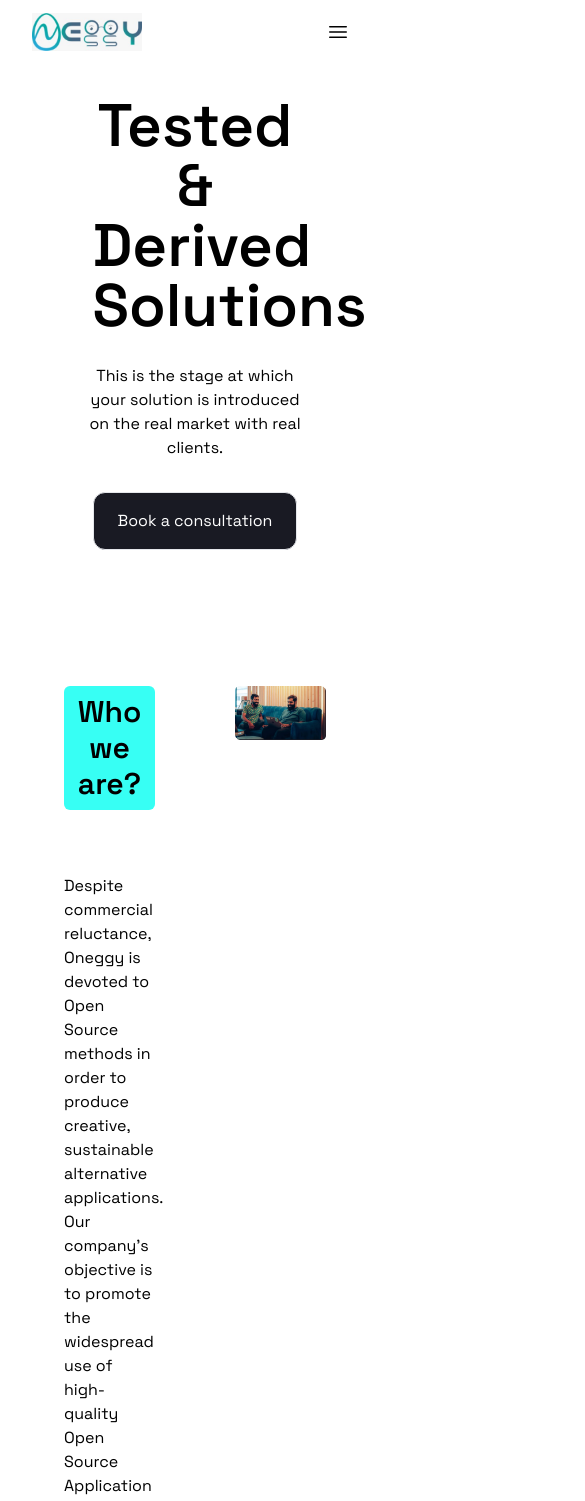
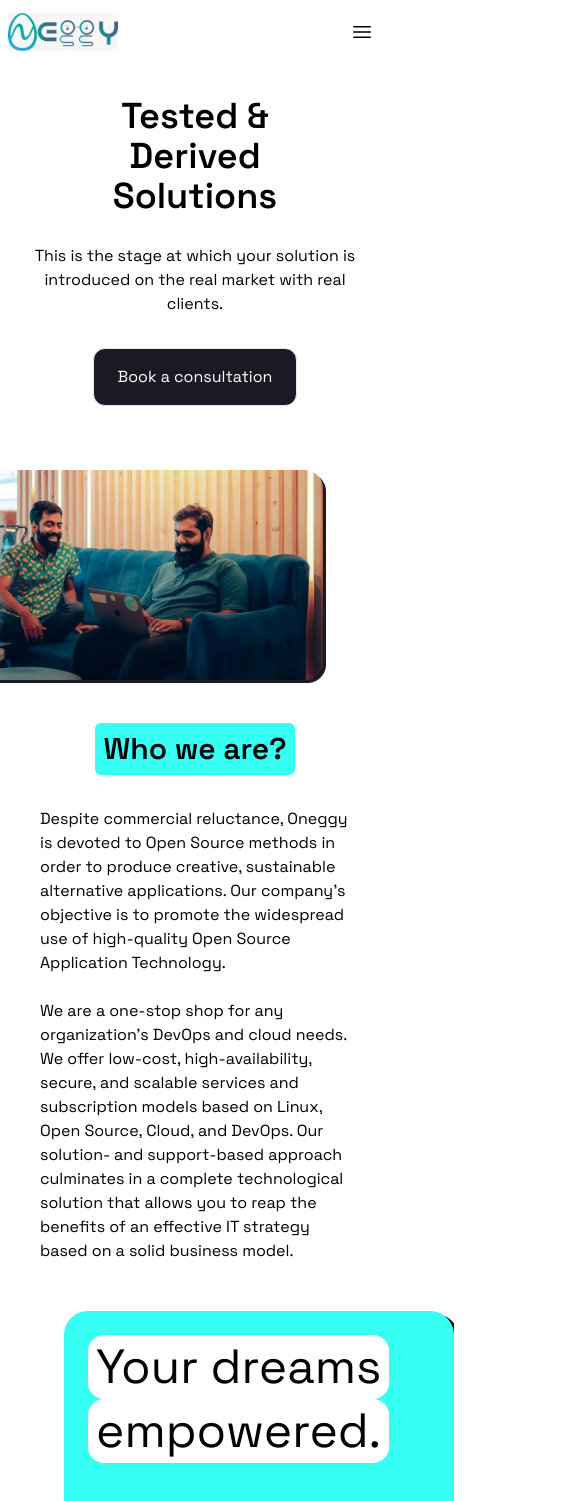
Before and after one commit to CudgelBrain/OnEggy_official, a Next.js app: page /about/about in a window 390 px wide. Shown: the top 1501 px of the page, 585 px wide, since content can reach past the window. Built offline with nearby package versions, Linux system fonts and the light colour scheme.

Commit message:
responsive fixed

```diff
--- a/package.json
+++ b/package.json
@@ -18,7 +18,9 @@
     "next": "13.4.13",
     "react": "18.2.0",
     "react-dom": "18.2.0",
-    "react-responsive-carousel": "^3.2.23"
+    "react-responsive-carousel": "^3.2.23",
+    "react-slick": "^0.29.0",
+    "slick-carousel": "^1.8.1"
   },
   "devDependencies": {
     "autoprefixer": "^10.4.14",
--- a/src/pages/_app.js
+++ b/src/pages/_app.js
@@ -2,7 +2,6 @@ import '@/styles/globals.css'
 import '@/styles/tailwind.css'
 import "@fortawesome/fontawesome-svg-core/styles.css";
 import { config } from "@fortawesome/fontawesome-svg-core";
-
 
 config.autoAddCss = false;
 
--- a/src/pages/about/about.js
+++ b/src/pages/about/about.js
@@ -70,16 +70,19 @@ const about = () => {
   const boxContent = "We create delectable dishes by combining design and technology with additional cheese of awesomeness. With demonstrated experience in accelerating the growth of start-ups by analyzing their needs and delivering the growth package. We make your dreams a reality. We're Oneggy. Our routine is to be ahead of schedule and under budget, to be forward-thinking and to create a seamless digital life. Every concept you bring to the table is nourished and ready to be implemented. With us, you invest in brand building and digital growth rather than design and development."
 
   return (
-    <div className="bg-cover bg-right sm:min-h-screen container mx-auto px-6 sm:px-20 absolute">
+    <div className="bg-cover bg-right sm:min-h-screen container mx-auto sm:px-20 absolute">
       <Navbar />
       <Section1 head={head} sentence={sentence} showButton={showButton} buttonPlaceholder={buttonPlaceholder}/>
       <Section2 />
       <Section3 boxTitle1={boxTitle1} boxTitle2={boxTitle2} boxParaTitle={boxParaTitle} boxContent={boxContent}/>
-      <Section4 />
-      <GetFreeProp />
+      {/* <Section4 /> */}
+      {/* <GetFreeProp /> */}
       <Platforms brands={brands} alternative={alternative} />
+      <Platforms brands={brands} alternative={alternative} />
+      <Platforms brands={brands} alternative={alternative} />
+      <br />
       <Headline title={title} desc={desc} />
-      <div className="flex flex-wrap sm:flex-row justify-center flex-col mt-10 overflow-hidden">
+      <div className="flex flex-wrap sm:flex-row justify-center flex-col mb-20 sm:mb-0  mt-10 overflow-hidden">
         {compoArray.map((head, index) => (
           <Section5 key={index} head={head} index={index} />
         ))}
--- a/src/pages/about/section2.js
+++ b/src/pages/about/section2.js
@@ -6,10 +6,20 @@ const section2 = () => {
   const title = "Who we are?";
 
   return (
-    <div className="flex">
-      <div className="w-1/2 p-10">
+    <div className="flex sm:flex-row flex-col">
+      <div className="w-full relative sm:hidden mt-16 pr-8 -left-8">
+          <Image
+          src="/about/people.png"
+          alt="People Image"
+          sizes="100vw"
+          width={0}
+          height={0}
+          className="w-full h-auto"
+        />
+        </div>
+      <div className="sm:w-1/2 p-10">
         <Headline title={title}/>
-        <p className="mt-8">
+        <p className="sm:mt-8">
           Despite commercial reluctance, Oneggy is devoted to Open Source
           methods in order to produce creative, sustainable alternative
           applications. Our company's objective is to promote the widespread use
@@ -24,7 +34,7 @@ const section2 = () => {
             of an effective IT strategy based on a solid business model.
         </p>
       </div>
-      <div className="w-1/2 p-10 mt-24">
+      <div className="sm:w-1/2 hidden sm:block p-10 mt-24">
         <Image
           src="/about/people.png"
           alt="People Image"
--- a/src/pages/about/section3.js
+++ b/src/pages/about/section3.js
@@ -4,17 +4,20 @@ import { FontAwesomeIcon } from "@fortawesome/react-fontawesome";
 import Headline from "../components/headline";
 
 const section3 = (props) => {
+
   const title = "What we do?";
+
+
   return (
-    <div className="flex mt-10">
-      <div className="bg-blue p-10 rounded-3xl shadow-right-bottom">
-        <h2 className="bg-white text-black text-7xl rounded-2xl p-2 w-auto">
+    <div className="flex sm:flex-row flex-col sm:mt-10 mt-2">
+      <div className="bg-blue p-6 sm:p-10 rounded-3xl shadow-right-bottom relative left-16">
+        <h2 className="bg-white text-black sm:text-7xl text-5xl rounded-2xl p-2 w-max  sm:w-auto">
           {props.boxTitle1}
         </h2>
-        <h2 className="bg-white text-black text-7xl rounded-2xl p-2 w-auto">
+        <h2 className="bg-white text-black sm:text-7xl text-5xl rounded-2xl p-2 sm:w-auto w-max">
           {props.boxTitle2}
         </h2>
-        <div className="flex mt-28">
+        <div className="flex sm:mt-28 mt-14">
           <div className="transform -rotate-[30deg]">
             <span className="rounded-full p-2 pt-5 bg-black text-blue text-[6px] mr-3">
               <FontAwesomeIcon icon={faArrowRight} size="4x" />
@@ -23,7 +26,8 @@ const section3 = (props) => {
           <p>How?</p>
         </div>
       </div>
-      <div className=" p-10 w-1/2">
+
+      <div className="p-10 sm:w-1/2">
         <Headline title={props.boxParaTitle} />
         <p>{props.boxContent}</p>
       </div>
--- a/src/pages/about/section5.js
+++ b/src/pages/about/section5.js
@@ -14,8 +14,8 @@ const section5 = ({ head, index }) => {
   }
 
   return (
-    <div className="mt-6 mr-6 ">
-      <div className="bg-l_black rounded-[3rem] flex p-10 border border-b-[5px] border-l_black justify-between m-auto w-full h-full sm:w-[38rem]">
+    <div className="mt-6 mr-6 relative -left-16">
+      <div className="bg-l_black rounded-[3rem] flex pl-16 p-10 sm:p-10 border border-b-[5px] border-l_black justify-between m-auto w-[90%] h-full sm:w-[38rem]">
         <div className={`w-48 m-auto ${textColor(index)}`}>
           <img src={head.image} alt={head.alt} />
         </div>
--- a/src/pages/components/headline.js
+++ b/src/pages/components/headline.js
@@ -3,8 +3,8 @@ import React from "react";
 const headline = (props) => {
   return (
     <div>
-      <div className={`flex sm:flex-row flex-col sm:item-start items-center mt-16 w-[${props.width}]`}>
-        <h2 className=" bg-blue font-semibold px-2 py-2 text-center mt-8 rounded-md text-3xl" >
+      <div className={`flex sm:flex-row flex-col sm:item-start items-center  sm:mt-16 w-[${props.width}]`}>
+        <h2 className=" bg-blue font-semibold px-2 py-2 text-center sm:mt-8  rounded-md text-3xl" >
           {props.title}
         </h2>
         <p className="mt-8 text-center sm:text-left sm:w-[30rem] sm:ml-10">
--- a/src/pages/components/mainHeadline.js
+++ b/src/pages/components/mainHeadline.js
@@ -3,11 +3,11 @@ import ConsultationButton from "../components/consultButton";
 
 const section1 = ({head,sentence,showButton,buttonPlaceholder}) => {
   return (
-    <div className="flex flex-col items-center justify-center mx-auto max-w-7xl">
-        <h1 className="text-6xl font-semibold mt-8 text-center w-3/5">
+    <div className="flex flex-col items-center justify-center mx-auto max-w-7xl ">
+        <h1 className="sm:text-6xl text-4xl font-semibold mt-8 text-center w-3/5">
            {head}
         </h1>
-        <p className="mt-7 w-2/3 text-center">
+        <p className="mt-7 sm:w-2/3 text-center px-6">
          {sentence}
         </p>
         {showButton && <ConsultationButton buttonPlaceholder={buttonPlaceholder}/>}
--- a/src/pages/components/navbar.js
+++ b/src/pages/components/navbar.js
@@ -57,6 +57,7 @@ const navigation = [
   { name: 'Services', href: '/services/services', current: false },
   { name: 'Team', href: '/team/team', current: false },
   { name: 'Portfolio', href: '/client/client', current: false },
+  { name: 'Blogs', href: '/blog/blog', current: false },
   { name: 'Contact', href: '/contact/contact', current: false },
 ]
 
--- a/src/pages/contact/contact.js
+++ b/src/pages/contact/contact.js
@@ -29,7 +29,7 @@ const section1 = () => {
       <div className="flex mt-10 justify-center">
         <div className="flex">
           {profile.map((data) => (
-            <div className=" border border-b-[5px] border-l_black rounded-[3rem] p-10 flex mx-6 mt-4">
+            <div className=" border border-b-[5px] border-l_black rounded-[3rem] p-10 flex-col sm:flex-row flex mx-6 mt-4">
               <div>
                 <img src={data.image} alt={data.alt} width={105} height={102}/>
               </div>{" "}
--- a/src/pages/home/landing.js
+++ b/src/pages/home/landing.js
@@ -78,8 +78,8 @@ const Home = (skill) => {
   return (
     <div className="landingPage1 max-w-7xl mx-auto">
       <Navbar />
-      <div className="mt-16 sm:max-h-screen justify-between px-4">
-        <div className="flex">
+      <div className="mt-16 sm:max-h-screen justify-between">
+        <div className="flex px-4">
           {/*WRAPPER*/}
           <div style={{ width: "589px" }}>
             {/*HEADINGS*/}
--- a/src/pages/home/projectlogos.js
+++ b/src/pages/home/projectlogos.js
@@ -1,10 +1,61 @@
 import React from "react";
 import Image from "next/image";
+import Slider from "react-slick";
 
 const projectlogos = () => {
+
+
+  const settings = {
+    dots: true,
+    infinite: true,
+    speed: 700,
+    autoplay:true,
+    slidesToShow: 5,
+    slidesToScroll:4,
+    initialSlide: 0,
+    responsive: [
+      {
+        breakpoint: 1024,
+        settings: {
+          slidesToShow: 6,
+          slidesToScroll: 6,
+          infinite: true,
+          dots: true
+        }
+      },
+      {
+        breakpoint: 600,
+        settings: {
+          slidesToShow: 2,
+          slidesToScroll: 2,
+          initialSlide: 2
+        }
+      },
+      {
+        breakpoint: 480,
+        settings: {
+          slidesToShow: 1,
+          slidesToScroll: 1
+        }
+      }
+    ]
+  };
+
   return (
     <main>
+       {/* <link
+        rel="stylesheet"
+        type="text/css"
+        charset="UTF-8"
+        href="https://cdnjs.cloudflare.com/ajax/libs/slick-carousel/1.8.1/slick.min.css"
+      />
+      <link
+        rel="stylesheet"
+        type="text/css"
+        href="https://cdnjs.cloudflare.com/ajax/libs/slick-carousel/1.8.1/slick-theme.min.css"
+      /> */}
       <div className="mt-20 flex flex-row justify-between items-center flex-wrap">
+      {/* <Slider {...settings}> */}
         <img
           src="/home/projectLogos/mgmt-logo.png"
           alt="Management Logo"
@@ -65,8 +116,8 @@ const projectlogos = () => {
             height:"67px"
           }}
         />
-
-      </div>
+       </div>
+      {/* </Slider> */}
     </main>
   );
 };
```
Also changed, not shown: 2 other files (tests, documents, lock files or other folders).
